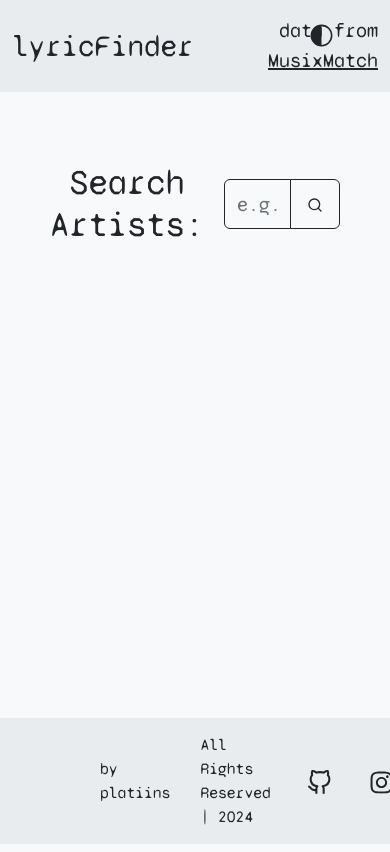
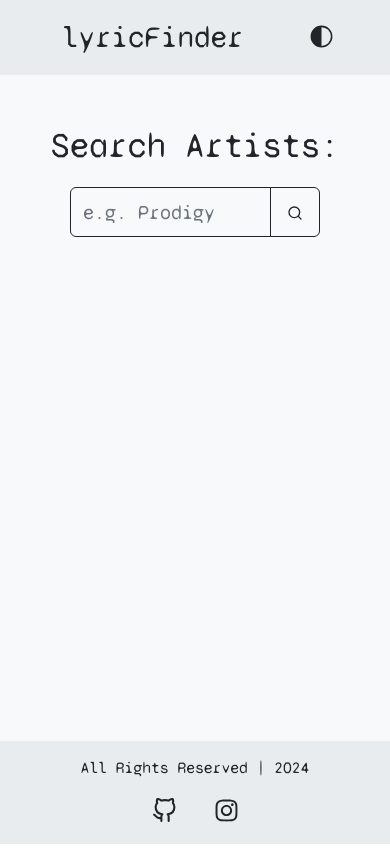
Before and after one commit to platiins/musix-match, a React (Create React App) app: page / in a window 390 px wide. Built offline with nearby package versions, Linux system fonts and the light colour scheme.

Commit message:
responsive nav, footer, search page, loader

```diff
--- a/src/assets/styles/_mixins.scss
+++ b/src/assets/styles/_mixins.scss
@@ -6,3 +6,13 @@
   align-items: $alignItems;
   gap: $flexGap;
 }
+
+@mixin primaryPageStyle {
+  height: 100%;
+  min-height: 90vh;
+  padding-bottom: 170px;
+  font-family: "Syne Mono", monospace;
+  background-color: #f8f9fa;
+
+
+}
--- a/src/assets/styles/index.scss
+++ b/src/assets/styles/index.scss
@@ -11,6 +11,7 @@
 .error-message {
   text-align: center;
   font-size: 18px;
+  margin: 0 50px;
 }
 
 .link-style {
@@ -40,7 +41,7 @@
   font-size: 25px;
   color: #000000;
   position: absolute;
-  top: 15px;
+  top: 16px;
   right: 50px;
 }
 
@@ -48,17 +49,14 @@
 
 .loader-container {
   @include flex(row, center, center, 0);
-  height: 90vh;
-  background-color: #f8f9fa;
+  @include primaryPageStyle;
 }
 
 // NOT FOUND PAGE
 
 #not-found-page {
-  font-family: "Syne Mono", monospace;
   @include flex(column, center, center, 30px);
-  height: 90vh;
-  background-color: #f8f9fa;
+  @include primaryPageStyle;
 
   .error-code {
     font-size: 50px;
@@ -76,11 +74,15 @@
 #nav-bar {
   font-family: "Syne Mono", monospace;
   background-color: #e9ecef;
+  padding: 10px 100px;
 
   .nav-brand {
     font-size: 30px;
+    margin-right: 50px;
   }
+
   .nav-link {
+    @include flex(row, center, center, 10px);
     font-size: 20px;
     text-align: end;
   }
@@ -108,24 +110,20 @@
 // MAIN SEARCH PAGE
 
 #search-page {
-  font-family: "Syne Mono", monospace;
-  background-color: #f8f9fa;
-  height: 90vh;
+  @include primaryPageStyle;
 
   .artist-search {
-    @include flex(row, center, center, 0);
+    @include flex(row, center, center, 20px);
     padding: 70px 0;
 
     &__title {
       font-size: 35px;
-      margin: 0 20px 0 50px;
       margin-bottom: 0;
       text-align: center;
     }
 
     &__input-box {
       width: 350px;
-      margin-right: 50px;
 
       .search-input {
         height: 50px;
@@ -157,7 +155,7 @@
     @include flex(column, center, center, 20px);
 
     &__card {
-      width: 35%;
+      width: 500px;
       background-color: #f8f9fa;
       border: solid 1px #000000;
 
@@ -181,9 +179,7 @@
 // SONGS PAGE
 
 #songs-page {
-  font-family: "Syne Mono", monospace;
-  height: 90vh;
-  background-color: #f8f9fa;
+  @include primaryPageStyle;
 
   .songs-header {
     @include flex(row, space-between, center, 30px);
@@ -201,14 +197,13 @@
   }
 
   .error-container {
-    @include flex(column, center, center, 0);
-    margin-top: 70px;
+    @include flex(column, center, center, 10px);
   }
 
   .all-songs-container {
     @include flex(row, center, center, 20px);
     flex-wrap: wrap;
-    margin: 50px 50px 100px;
+    margin: 50px 50px 0;
 
     .song-card {
       width: 40%;
@@ -242,10 +237,7 @@
 
 #lyrics-page {
   @include flex(column, center, center, 10px);
-  font-family: "Syne Mono", monospace;
-  background-color: #f8f9fa;
-  padding: 30px 50px 120px;
-  height: 90vh;
+  @include primaryPageStyle;
 
   .lyrics-title {
     font-size: 30px;
@@ -260,9 +252,13 @@
     text-align: center;
     padding: 30px 20px;
     border: #000000 solid 1px;
+    overflow-y: scroll;
 
     &:hover {
       box-shadow: 0 0 5px #000000;
+    }
+    &::-webkit-scrollbar {
+      background-color: transparent;
     }
   }
 
@@ -275,3 +271,59 @@
     }
   }
 }
+
+// RESPONSIVNESS
+
+@media (max-width: 700px) {
+  // NAV BAR
+
+  #nav-bar {
+    padding: 10px 50px;
+
+    .nav-link {
+      p,
+      a {
+        display: none;
+      }
+    }
+  }
+
+  // FOOTER
+
+  #footer {
+    @include flex(column, center, center, 10px);
+    padding: 15px 50px;
+
+    .footer__author {
+      display: none;
+    }
+  }
+
+  #search-page {
+    .artist-search {
+      @include flex(column, center, center, 20px);
+      padding: 50px 0;
+
+      &__input-box {
+        width: 250px;
+      }
+    }
+
+    .artists-list {
+      @include flex(column, center, center, 20px);
+
+      &__card {
+        width: 300px;
+
+        &--content {
+          @include flex(column, center, left, 10px);
+          padding: 16px;
+
+          .card-title {
+            text-align: center;
+          }
+        }
+      }
+    }
+  }
+}
--- a/src/components/Header.js
+++ b/src/components/Header.js
@@ -29,14 +29,14 @@ function Header() {
           lyricFinder
         </Navbar.Brand>
         <Navbar.Toggle />
-        <Navbar.Collapse className="justify-content-end">
+        <Navbar.Collapse className="justify-content-end display-none">
           <Navbar.Text
-            className="nav-link"
+            className="nav-link display-none"
             style={{
               color: theme === "light" ? "#212529" : "#F8F9FA",
             }}
           >
-            data from{" "}
+            <p className="mb-0">data from</p>
             <a
               href="https://developer.musixmatch.com/"
               style={{
--- a/src/components/RouterLayout.js
+++ b/src/components/RouterLayout.js
@@ -1,7 +1,7 @@
-import { Outlet } from "react-router-dom";
 import Header from "./Header";
 import Footer from "./Footer";
 import { ThemeProvider } from "../context/theme";
+import { Outlet } from "react-router-dom";
 
 function RouterLayout() {
   return (
```
